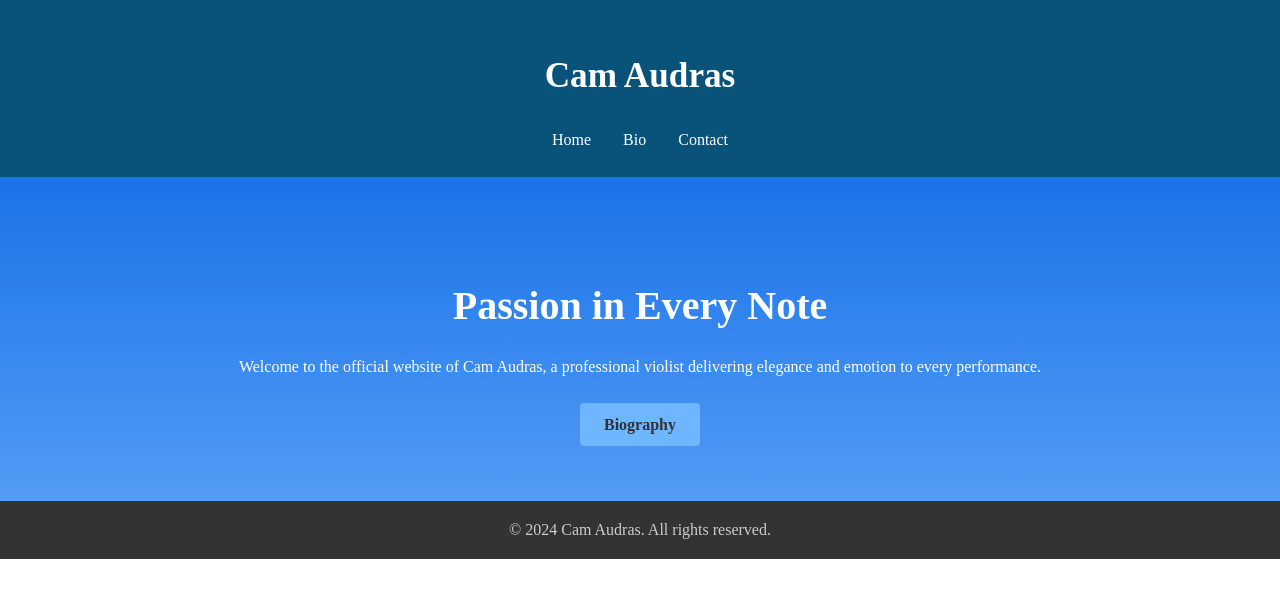
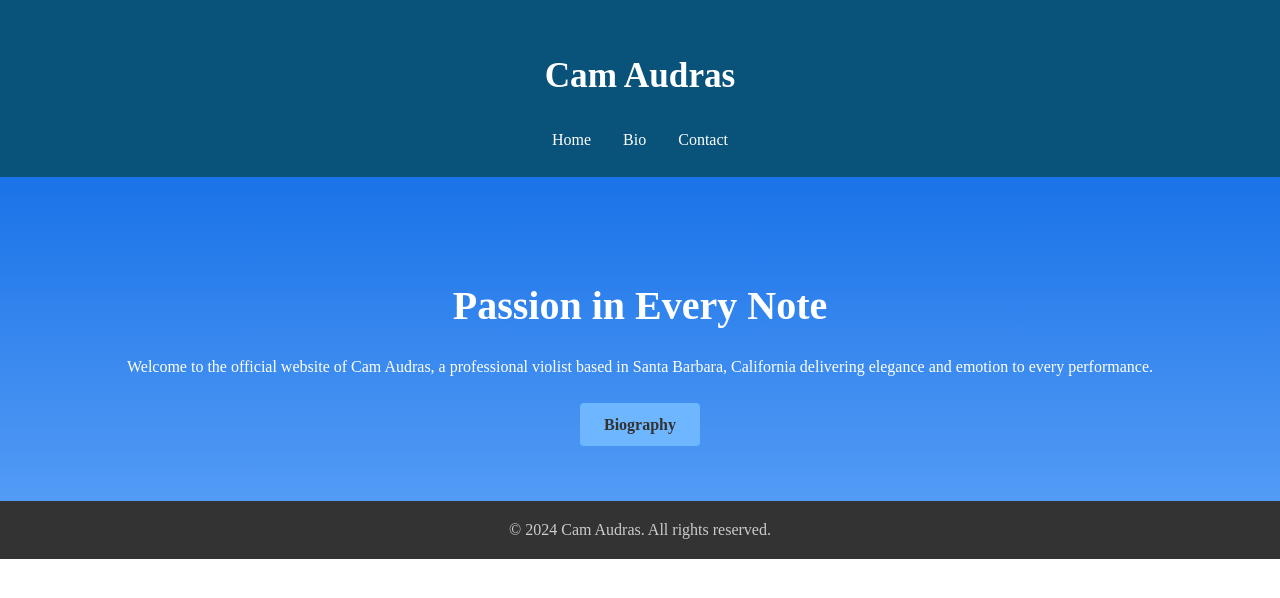
Before and after one commit to camaudras/camaudras, a plain HTML site: page index.html in a window 1280 px wide. Drawn offline with Linux system fonts and the light colour scheme; a web font is replaced by a local one.

Commit message:
Update index.html

```diff
--- a/index.html
+++ b/index.html
@@ -32,7 +32,7 @@
         <section class="hero">
             <div class="container">
                 <h2>Passion in Every Note</h2>
-                <p>Welcome to the official website of Cam Audras, a professional violist delivering elegance and emotion to every performance.</p>
+                <p>Welcome to the official website of Cam Audras, a professional violist based in Santa Barbara, California delivering elegance and emotion to every performance.</p>
                 <a href="bio.html" class="button">Biography</a>
             </div>
         </section>
```
